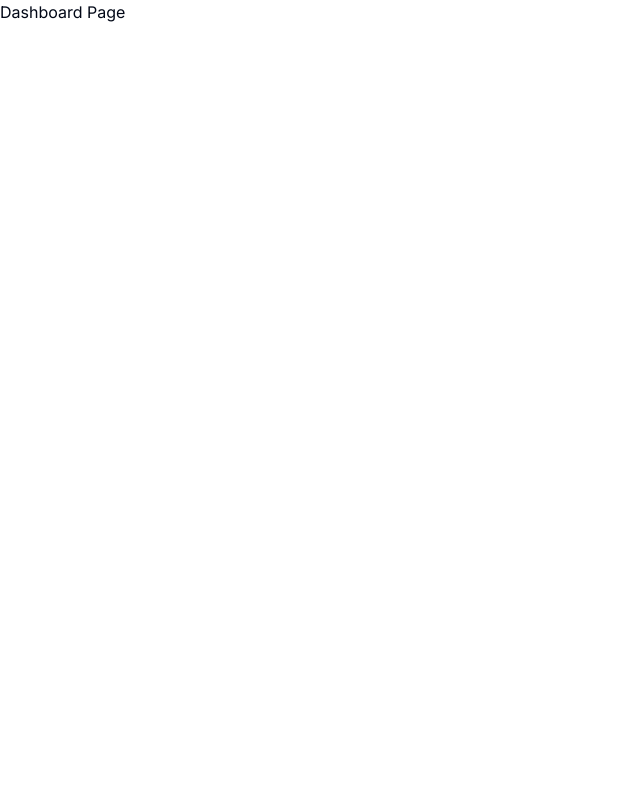
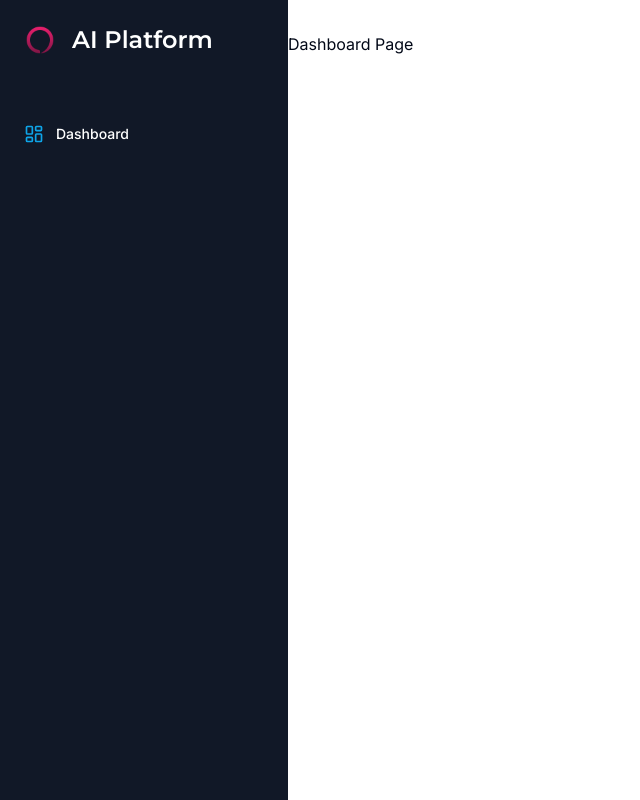
Before and after one commit to EugeniBykovski/SaaS-AI-Platform, a Next.js app: page /dashboard in a window 1280 px wide. Shown: the whole page, without its empty margins (0-640 px from the left). Built offline with nearby package versions, Linux system fonts and the light colour scheme.

Commit message:
created dashboard

```diff
--- a/app/(dashboard)/(routes)/dashboard/page.tsx
+++ b/app/(dashboard)/(routes)/dashboard/page.tsx
@@ -1,10 +1,7 @@
-import { UserButton } from "@clerk/nextjs";
-
 const DashboardPage = () => {
   return (
     <div>
       <p>Dashboard Page</p>
-      <UserButton afterSignOutUrl="/" />
     </div>
   );
 };
--- /dev/null
+++ b/app/(dashboard)/layout.tsx
@@ -0,0 +1,18 @@
+import Navbar from "@/components/navbar";
+import Sidebar from "@/components/sidebar";
+
+const DashboardLayout = ({ children }: { children: React.ReactNode }) => {
+  return (
+    <div className="h-full relative">
+      <div className="hidden h-full md:flex md:w-72 md:flex-col md:fixed md:inset-y-0 z-[80] bg-gray-900">
+        <Sidebar />
+      </div>
+      <main className="md:pl-72">
+        <Navbar />
+        {children}
+      </main>
+    </div>
+  );
+};
+
+export default DashboardLayout;
--- /dev/null
+++ b/components/navbar.tsx
@@ -0,0 +1,19 @@
+import React from "react";
+import { Button } from "@/components/ui/button";
+import { Menu } from "lucide-react";
+import { UserButton } from "@clerk/nextjs";
+
+const Navbar = () => {
+  return (
+    <div className="flex items-center p-4">
+      <Button variant="ghost" size="icon" className="md:hidden">
+        <Menu />
+      </Button>
+      <div className="flex w-full justify-end">
+        <UserButton afterSignOutUrl="/" />
+      </div>
+    </div>
+  );
+};
+
+export default Navbar;
--- /dev/null
+++ b/components/sidebar.tsx
@@ -0,0 +1,54 @@
+"use client";
+
+import Image from "next/image";
+import Link from "next/link";
+import { Montserrat } from "next/font/google";
+import { LayoutDashboard } from "lucide-react";
+import { cn } from "@/lib/utils";
+
+const montserrat = Montserrat({
+  weight: "600",
+  subsets: ["latin"],
+});
+
+const routes = [
+  {
+    label: "Dashboard",
+    icon: LayoutDashboard,
+    href: "/dashboard",
+    color: "text-sky-500",
+  },
+];
+
+const Sidebar = () => {
+  return (
+    <div className="space-y-4 py-4 flex h-full bg-[#111827] text-white">
+      <div className="px-3 py-2 flex-1">
+        <Link href="/dashboard" className="flex items-center pl-3 mb-14">
+          <div className="relative w-8 h-8 mr-4">
+            <Image fill alt="Logo" src="/logo_2.png" />
+          </div>
+          <h1 className={cn("text-2xl font-bold", montserrat.className)}>
+            AI Platform
+          </h1>
+        </Link>
+        <div className="space-y-1">
+          {routes.map((route) => (
+            <Link
+              href={route.href}
+              key={route.href}
+              className="text-sm group flex p-3 w-full justify-start font-medium cursor-pointer hover:text-white hover:bg-white/10 rounded-lg transition"
+            >
+              <div className="flex items-center flex-1">
+                <route.icon className={cn("h-5 w-5 mr-3", route.color)} />
+                {route.label}
+              </div>
+            </Link>
+          ))}
+        </div>
+      </div>
+    </div>
+  );
+};
+
+export default Sidebar;
```
Also changed, not shown: public/logo_2.png (added).
